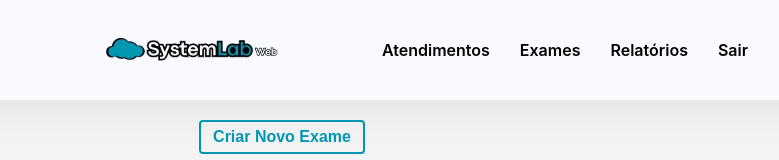
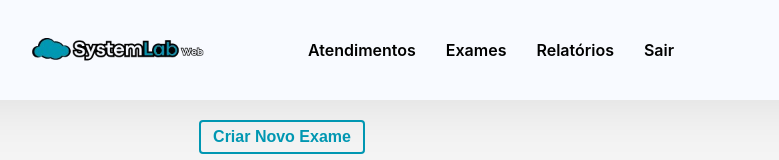
Before and after one commit to CoderRocha/systemlab-web, a React (Create React App) app in the folder front-end/: page /exames in a window 1280 px wide. Shown: the top 160 px of the page, without its empty margins (358-1137 px from the left). Built offline with nearby package versions, Linux system fonts and the light colour scheme; no server answers; the HTML template or start-up script is replaced by a standard one.

Commit message:
fixed 'navbar' margin-left to '%' instead of 'px'

```diff
--- a/front-end/src/components/navbar/Navbar.module.css
+++ b/front-end/src/components/navbar/Navbar.module.css
@@ -16,7 +16,7 @@
     height: 80px; /* Reduzido para alinhar melhor */
     cursor: pointer;
     margin-right: 90px; /* Mais espaço entre logo e itens */
-    margin-left: 410px;
+    margin-left: 28%;
 }
 
 /* Navigation Section */
```
